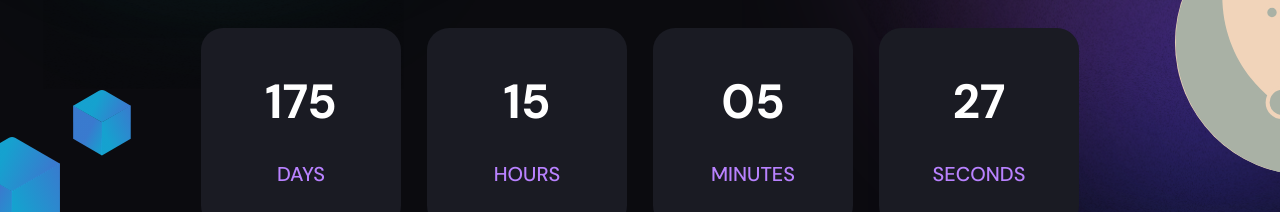
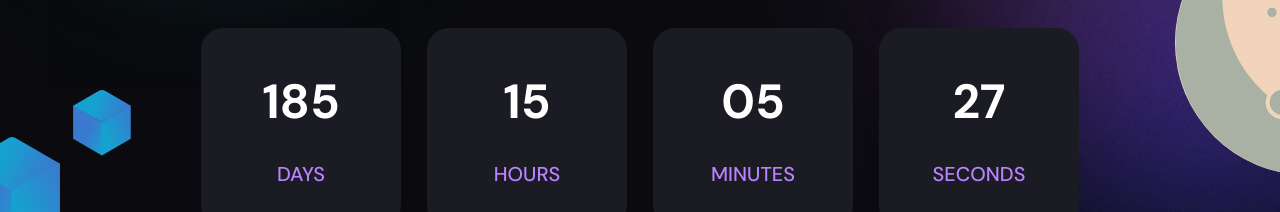
Before and after one commit to vinitshahdeo/50DaysOfJavaScript, a React (Create React App) app: page / in a window 1280 px wide. Shown: the part 431-643 px from the top of the page. Built offline with nearby package versions, Linux system fonts and the light colour scheme; no server answers.

Commit message:
Updated contest test

```diff
--- a/src/App.js
+++ b/src/App.js
@@ -26,7 +26,7 @@ function App() {
         >
           Join Now
         </a>
-        <Timer deadline="March 1, 2024" />
+        <Timer deadline="March 11, 2024" />
         <div className="buttons">
           <a
             href="https://forms.gle/83ZKpF4S5VEqNG6P8"
```
